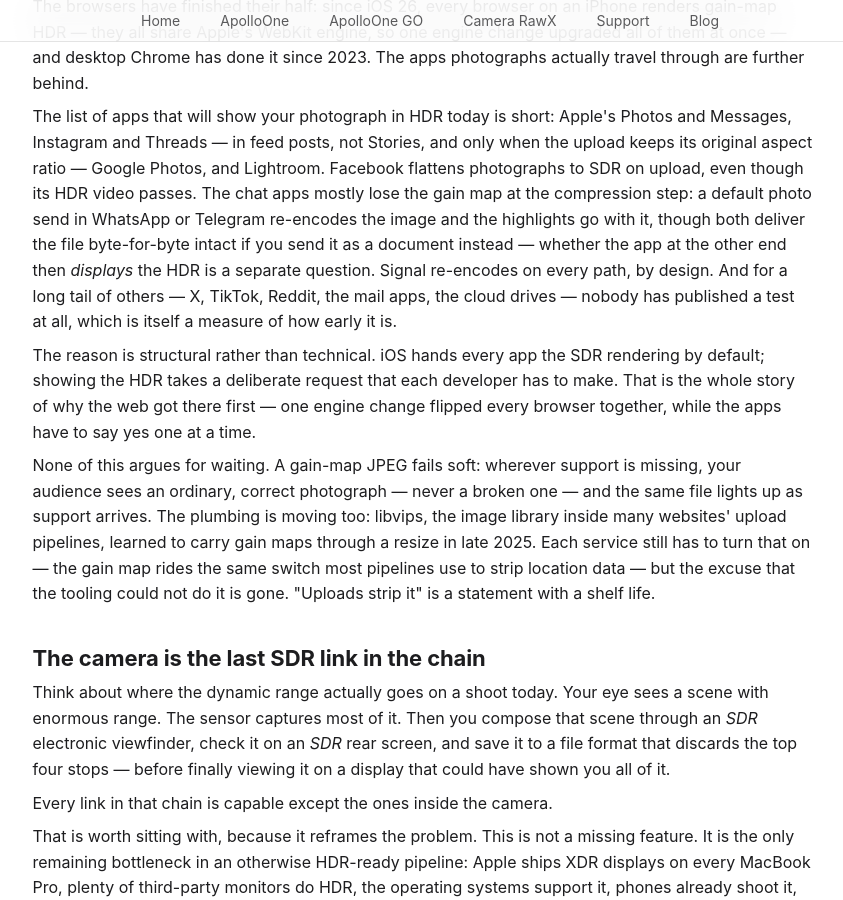
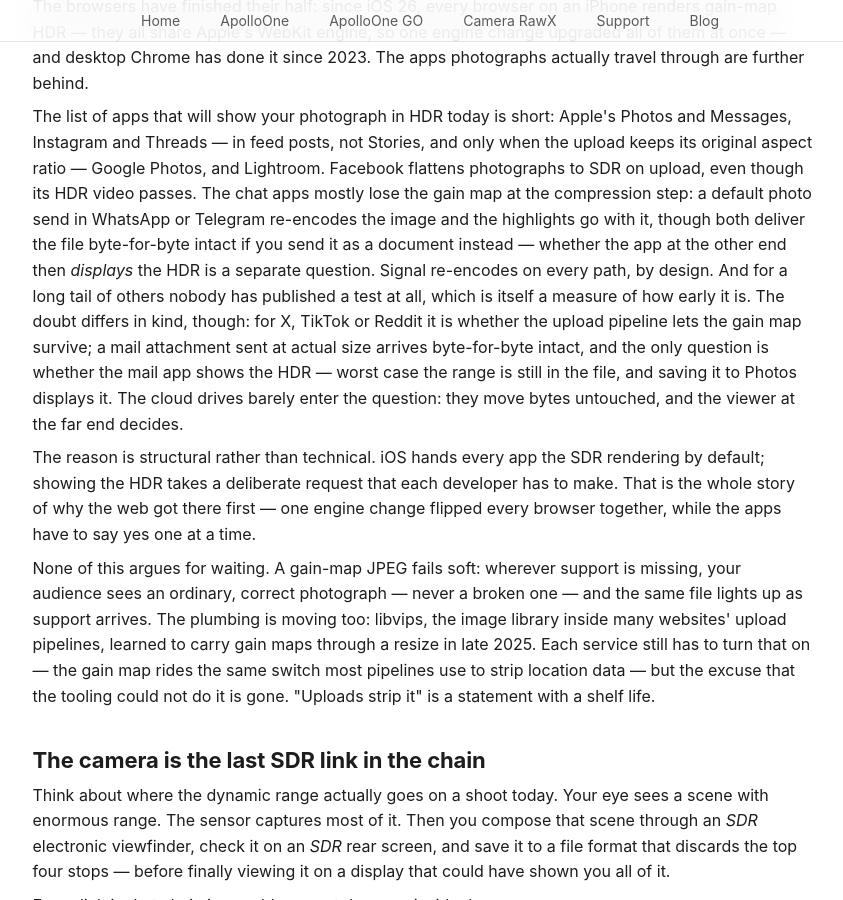
Before and after one commit to anogeissus/anogeissus.com, a Jekyll site: the page what-is-true-hdr.html, which Jekyll copies as it is, in a window 1280 px wide and 900 px high, scrolled down 6200 px. Shown: the whole window, without its empty margins (210-1053 px from the left). Built offline with Jekyll 4.4.1, drawn with Linux system fonts in a browser that asks for light colours; some web fonts are replaced.

Commit message:
App-support section: split the long-tail doubt by kind (Albert) — social apps = does the gain map survive upload; mail at actual size = intact, doubt is display only, Photos as recovery path; cloud drives demoted to transport, viewer at the far end decides

```diff
--- a/what-is-true-hdr.html
+++ b/what-is-true-hdr.html
@@ -235,7 +235,7 @@
 
         <p>There is one more gap between you and your audience, and it is worth knowing exactly where it sits. The browsers have finished their half: since iOS 26, every browser on an iPhone renders gain-map HDR — they all share Apple's WebKit engine, so one engine change upgraded all of them at once — and desktop Chrome has done it since 2023. The apps photographs actually travel through are further behind.</p>
 
-        <p>The list of apps that will show your photograph in HDR today is short: Apple's Photos and Messages, Instagram and Threads — in feed posts, not Stories, and only when the upload keeps its original aspect ratio — Google Photos, and Lightroom. Facebook flattens photographs to SDR on upload, even though its HDR video passes. The chat apps mostly lose the gain map at the compression step: a default photo send in WhatsApp or Telegram re-encodes the image and the highlights go with it, though both deliver the file byte-for-byte intact if you send it as a document instead — whether the app at the other end then <em>displays</em> the HDR is a separate question. Signal re-encodes on every path, by design. And for a long tail of others — X, TikTok, Reddit, the mail apps, the cloud drives — nobody has published a test at all, which is itself a measure of how early it is.</p>
+        <p>The list of apps that will show your photograph in HDR today is short: Apple's Photos and Messages, Instagram and Threads — in feed posts, not Stories, and only when the upload keeps its original aspect ratio — Google Photos, and Lightroom. Facebook flattens photographs to SDR on upload, even though its HDR video passes. The chat apps mostly lose the gain map at the compression step: a default photo send in WhatsApp or Telegram re-encodes the image and the highlights go with it, though both deliver the file byte-for-byte intact if you send it as a document instead — whether the app at the other end then <em>displays</em> the HDR is a separate question. Signal re-encodes on every path, by design. And for a long tail of others nobody has published a test at all, which is itself a measure of how early it is. The doubt differs in kind, though: for X, TikTok or Reddit it is whether the upload pipeline lets the gain map survive; a mail attachment sent at actual size arrives byte-for-byte intact, and the only question is whether the mail app shows the HDR — worst case the range is still in the file, and saving it to Photos displays it. The cloud drives barely enter the question: they move bytes untouched, and the viewer at the far end decides.</p>
 
         <p>The reason is structural rather than technical. iOS hands every app the SDR rendering by default; showing the HDR takes a deliberate request that each developer has to make. That is the whole story of why the web got there first — one engine change flipped every browser together, while the apps have to say yes one at a time.</p>
 
```
